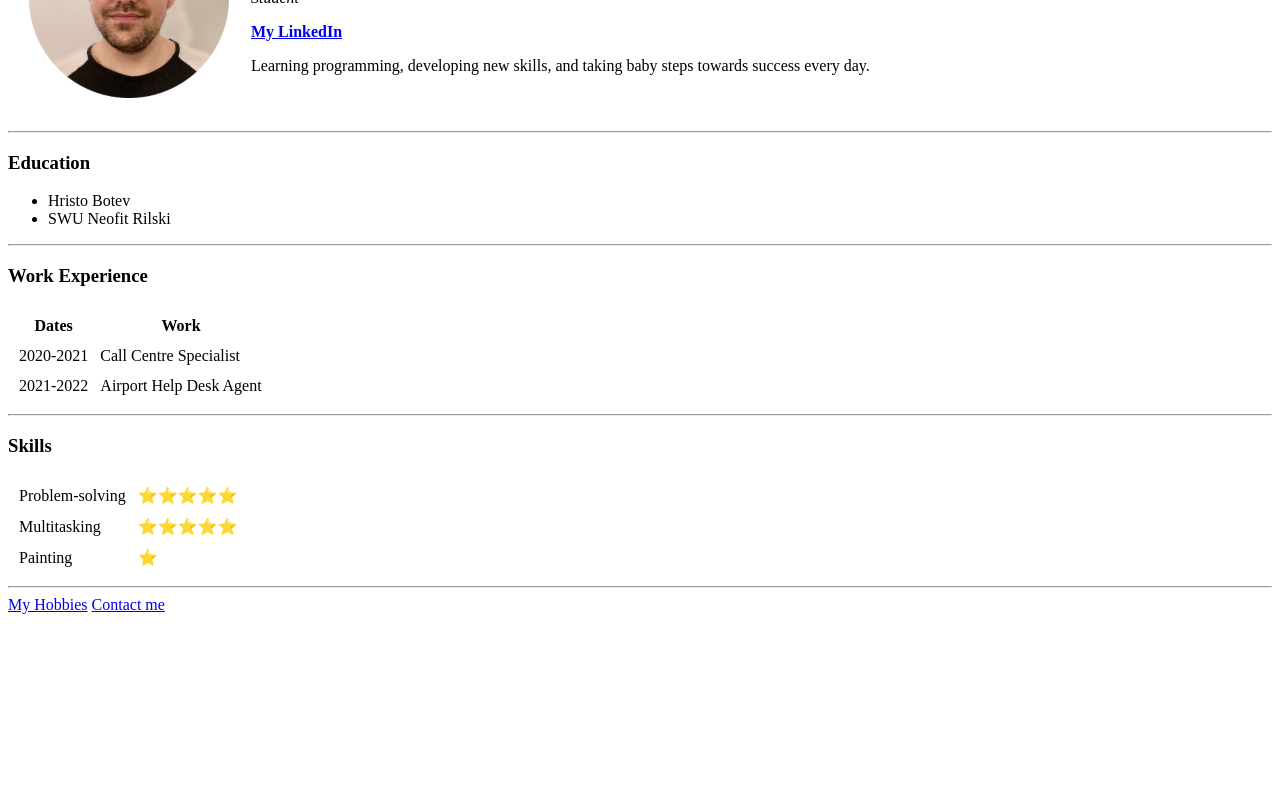
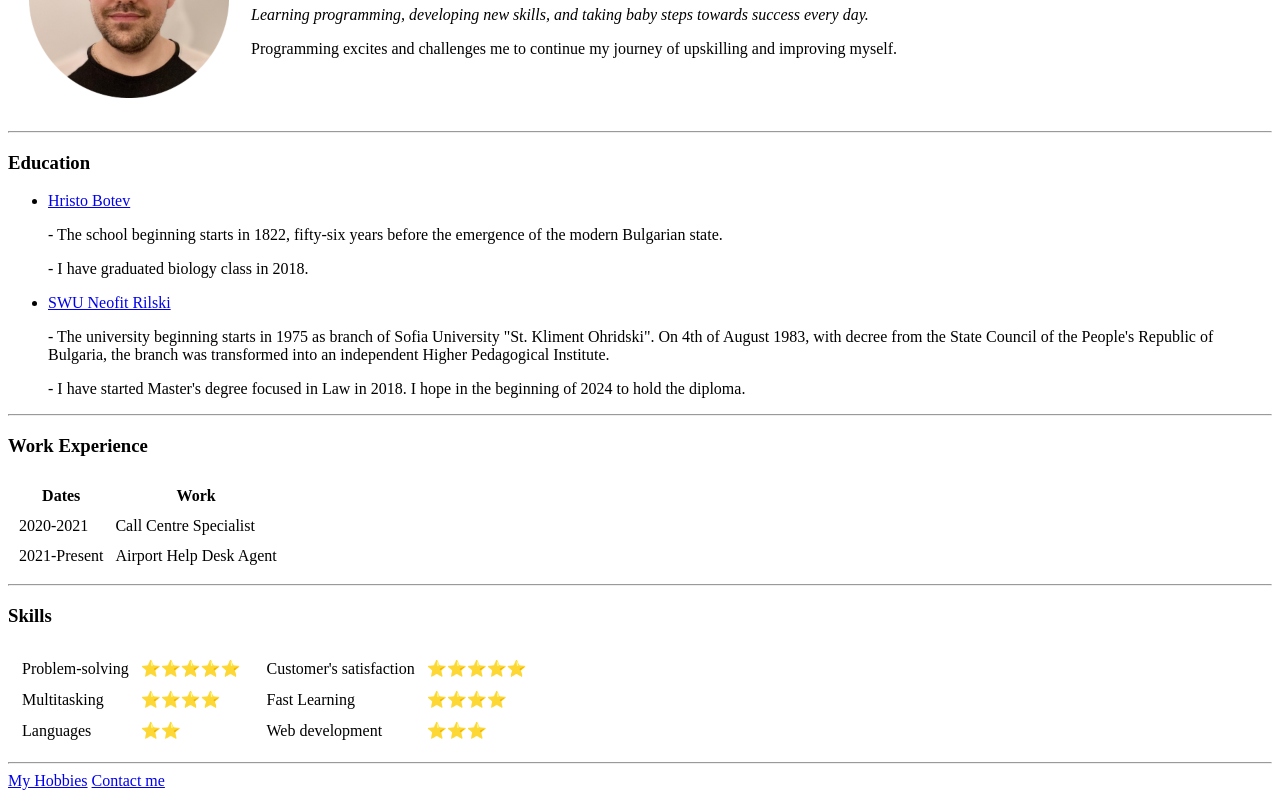
Before and after one commit to DeyanIliev/FirstPersonalWebsite, a plain HTML site: page index.html in a window 1280 px wide. Shown: the part 131-929 px from the top of the page. Before the commit the page ends 800 px from the top, so only its background shows below. Drawn offline with Linux system fonts and the light colour scheme.

Commit message:
Updating information
Changed email, added additional information

```diff
--- a/index.html
+++ b/index.html
@@ -13,19 +13,24 @@
       <td><img src="profile-modified.png" alt="deyan profile picture"></td>
       <td>
         <h1>Deyan Iliev</h1>
-        <p><em>Student</em></p>
-        <strong><a href="https://www.linkedin.com/in/deyan-iliev-615a47215/">My LinkedIn</a></strong>
-        <p>Learning programming, developing new skills, and taking baby steps towards success every day.</p>
+        <p><em>Learning programming, developing new skills, and taking baby steps towards success every day.</em></p>
+
+        <p>Programming excites and challenges me to continue my journey of upskilling and improving myself.</p>
       </td>
     </tr>
   </table>
 
-
   <hr>
   <h3>Education</h3>
   <ul> <!--Unordered list-->
-    <li>Hristo Botev</li>
-    <li>SWU Neofit Rilski</li>
+    <li><a href="https://hristobotev.org">Hristo Botev</a></li>
+    <p>- The school beginning starts in 1822, fifty-six years before the emergence of the modern Bulgarian state.</p>
+    <p>- I have graduated biology class in 2018.</p>
+    <li><a href="https://www.swu.bg/bg/">SWU Neofit Rilski</a></li>
+    <p>- The university beginning starts in 1975 as branch of Sofia University "St. Kliment Ohridski". On 4th of August 1983,
+      with decree from the State Council of the People's Republic of Bulgaria,
+      the branch was transformed into an independent Higher Pedagogical Institute. </p>
+    <p>- I have started Master's degree focused in Law in 2018. I hope in the beginning of 2024 to hold the diploma.</p>
   </ul>
   <hr>
   <h3>Work Experience</h3>
@@ -43,32 +48,53 @@
       </tr>
 
       <tr>
-        <td>2021-2022</td>
+        <td>2021-Present</td>
         <td>Airport Help Desk Agent</td>
       </tr>
     </tbody>
   </table>
   <hr>
+
   <h3>Skills</h3>
 
-  <table cellspacing="10">
+<table>
+  <tr>
+    <td><table cellspacing="10">
       <tr>
         <td>Problem-solving</td>
         <td>⭐⭐⭐⭐⭐</td>
       </tr>
       <tr>
         <td>Multitasking</td>
+        <td>⭐⭐⭐⭐</td>
+      </tr>
+      <tr>
+        <td>Languages</td>
+        <td>⭐⭐</td>
+      </tr>
+    </table>
+  </td>
+    <td><table cellspacing="10">
+      <tr>
+        <td>Customer's satisfaction</td>
         <td>⭐⭐⭐⭐⭐</td>
       </tr>
       <tr>
-      <td>Painting</td>
-      <td>⭐</td>
+        <td>Fast Learning</td>
+        <td>⭐⭐⭐⭐</td>
       </tr>
+      <tr>
+        <td>Web development</td>
+        <td>⭐⭐⭐</td>
+      </tr>
+    </table>
+  </td>
+  </tr>
+</table>
 
-  </table>
-  <tfoot>
 
-  </tfoot>
+
+
   </table>
   <hr>
   <a href="hobbies.html">My Hobbies</a>
```
Also changed, not shown: Contacts.html (+7 -5 lines), hobbies.html (+12 -1 lines). Lines whose indentation alone changed are shown as unchanged.
